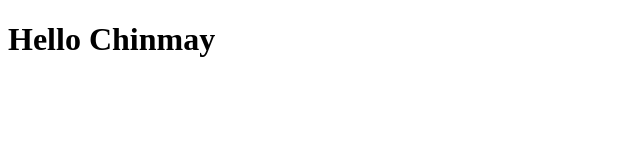
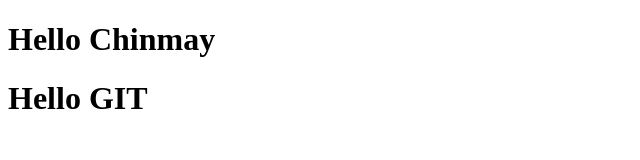
Before and after one commit to chinmaydesai/gitproject, a plain HTML site: page index3.html in a window 1280 px wide. Shown: the whole page, without its empty margins (0-640 px from the left). Drawn offline with Linux system fonts and the light colour scheme.

Commit message:
test change

```diff
--- a/index3.html
+++ b/index3.html
@@ -5,5 +5,6 @@
 </head>
 <body>
 	<h1>Hello Chinmay</h1>
+	<h1>Hello GIT</h1>
 </body>
 </html>
```
